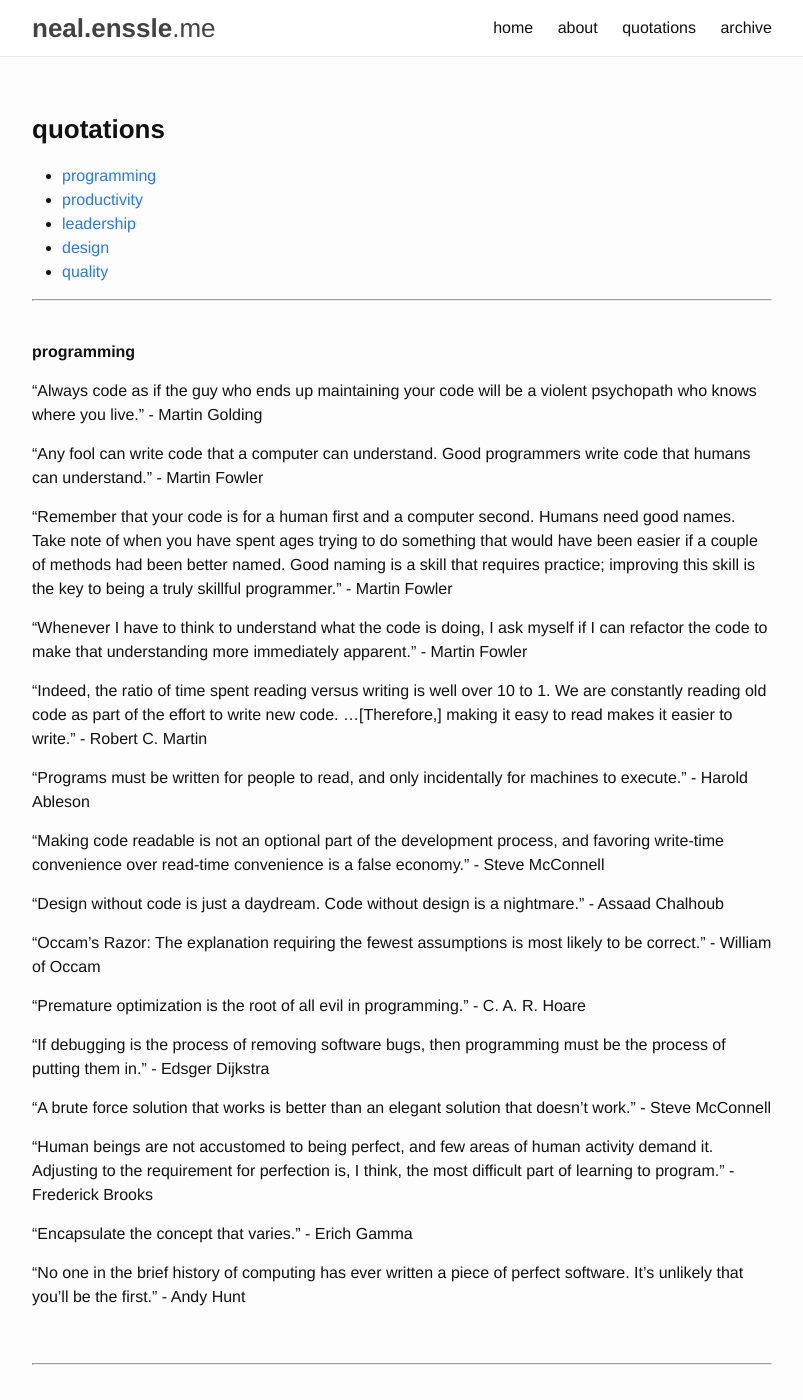
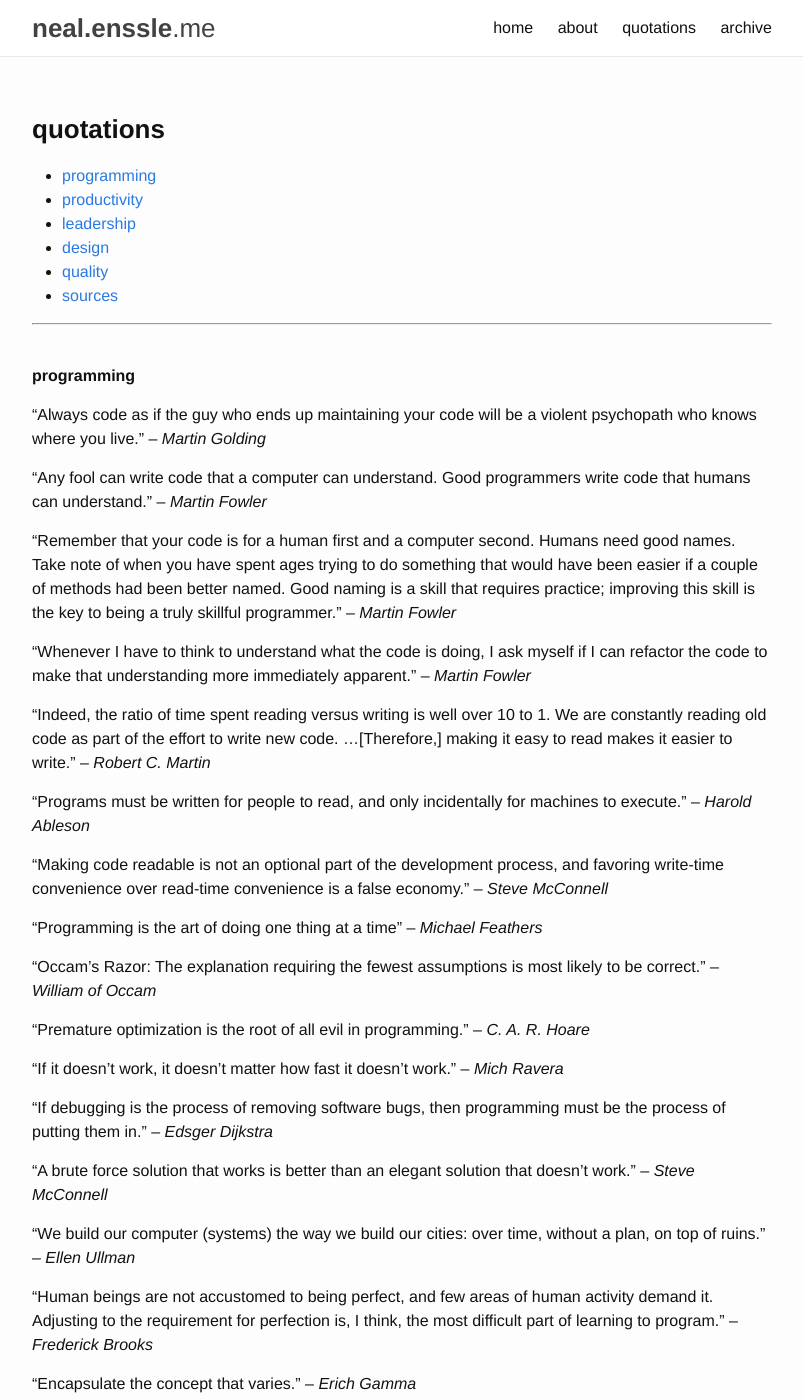
Before and after one commit to nealenssle/nealenssle.github.io, a Jekyll site: the page built from pages/quotes.md, in a window 1280 px wide and 1400 px high. Shown: the whole window, without its empty margins (238-1041 px from the left). Built offline with Jekyll 4.4.1, drawn with Linux system fonts in a browser that asks for light colours; some of the changed text lies outside the part shown.

Commit message:
Styling updates to Quotations page.

```diff
--- a/pages/quotes.md
+++ b/pages/quotes.md
@@ -9,131 +9,145 @@ permalink: /quotes
 - [leadership](#leadership)
 - [design](#design)
 - [quality](#quality)
+- [sources](#sources)
 
 <hr /><br />
 
 ### programming
 
-"Always code as if the guy who ends up maintaining your code will be a violent psychopath who knows where you live." - Martin Golding
+"Always code as if the guy who ends up maintaining your code will be a violent psychopath who knows where you live." &ndash; _Martin Golding_
 
-"Any fool can write code that a computer can understand. Good programmers write code that humans can understand." - Martin Fowler
+"Any fool can write code that a computer can understand. Good programmers write code that humans can understand." &ndash; _Martin Fowler_
 
-"Remember that your code is for a human first and a computer second. Humans need good names. Take note of when you have spent ages trying to do something that would have been easier if a couple of methods had been better named. Good naming is a skill that requires practice; improving this skill is the key to being a truly skillful programmer." - Martin Fowler
+"Remember that your code is for a human first and a computer second. Humans need good names. Take note of when you have spent ages trying to do something that would have been easier if a couple of methods had been better named. Good naming is a skill that requires practice; improving this skill is the key to being a truly skillful programmer." &ndash; _Martin Fowler_
 
-"Whenever I have to think to understand what the code is doing, I ask myself if I can refactor the code to make that understanding more immediately apparent." - Martin Fowler
+"Whenever I have to think to understand what the code is doing, I ask myself if I can refactor the code to make that understanding more immediately apparent." &ndash; _Martin Fowler_
 
-"Indeed, the ratio of time spent reading versus writing is well over 10 to 1. We are constantly reading old code as part of the effort to write new code. ...[Therefore,] making it easy to read makes it easier to write." - Robert C. Martin
+"Indeed, the ratio of time spent reading versus writing is well over 10 to 1. We are constantly reading old code as part of the effort to write new code. ...[Therefore,] making it easy to read makes it easier to write." &ndash; _Robert C. Martin_
 
-"Programs must be written for people to read, and only incidentally for machines to execute." - Harold Ableson
+"Programs must be written for people to read, and only incidentally for machines to execute." &ndash; _Harold Ableson_
 
-"Making code readable is not an optional part of the development process, and favoring write-time convenience over read-time convenience is a false economy." - Steve McConnell
+"Making code readable is not an optional part of the development process, and favoring write-time convenience over read-time convenience is a false economy." &ndash; _Steve McConnell_
 
-"Design without code is just a daydream. Code without design is a nightmare." - Assaad Chalhoub
+"Programming is the art of doing one thing at a time" &ndash; _Michael Feathers_
 
-"Occam's Razor: The explanation requiring the fewest assumptions is most likely to be correct." - William of Occam
+"Occam's Razor: The explanation requiring the fewest assumptions is most likely to be correct." &ndash; _William of Occam_
 
-"Premature optimization is the root of all evil in programming." - C. A. R. Hoare
+"Premature optimization is the root of all evil in programming." &ndash; _C. A. R. Hoare_
 
-"If debugging is the process of removing software bugs, then programming must be the process of putting them in." - Edsger Dijkstra
+"If it doesn’t work, it doesn’t matter how fast it doesn’t work." &ndash; _Mich Ravera_
 
-"A brute force solution that works is better than an elegant solution that doesn't work." - Steve McConnell
+"If debugging is the process of removing software bugs, then programming must be the process of putting them in." &ndash; _Edsger Dijkstra_
 
-"Human beings are not accustomed to being perfect, and few areas of human activity demand it. Adjusting to the requirement for perfection is, I think, the most difficult part of learning to program." - Frederick Brooks
+"A brute force solution that works is better than an elegant solution that doesn't work." &ndash; _Steve McConnell_
 
-"Encapsulate the concept that varies." - Erich Gamma
+"We build our computer (systems) the way we build our cities: over time, without a plan, on top of ruins." &ndash; _Ellen Ullman_
 
-"No one in the brief history of computing has ever written a piece of perfect software. It's unlikely that you'll be the first." - Andy Hunt
+"Human beings are not accustomed to being perfect, and few areas of human activity demand it. Adjusting to the requirement for perfection is, I think, the most difficult part of learning to program." &ndash; _Frederick Brooks_
+
+"Encapsulate the concept that varies." &ndash; _Erich Gamma_
+
+"No one in the brief history of computing has ever written a piece of perfect software. It's unlikely that you'll be the first." &ndash; _Andy Hunt_
 
 <br />
 <hr /><br />
 
 ### productivity
 
-"Weeks of programming can save hours of planning." - Unknown
+"Weeks of programming can save hours of planning." &ndash; _Unknown_
 
-"People under time pressure don't think faster." - Tom Lister
+"People under time pressure don't think faster." &ndash; _Tom Lister_
 
-"Parkinson's Law: Work expands so as to fill the time available for its completion." - Cyril Northcote Parkinson
+"Parkinson's Law: Work expands so as to fill the time available for its completion." &ndash; _Cyril Northcote Parkinson_
 
-"Brooks' Law: Adding manpower to a late software project makes it later." - Frederick Brooks
+"Brooks' Law: Adding manpower to a late software project makes it later." &ndash; _Frederick Brooks_
 
-"What one programmer can do in a month, two programmers can do in two." - Frederick Brooks
+"What one programmer can do in a month, two programmers can do in two." &ndash; _Frederick Brooks_
 
-"When people say that pair programming reduces productivity, I answer that would be true if the most time consuming part of programming was typing." - Martin Fowler
+"When people say that pair programming reduces productivity, I answer that would be true if the most time consuming part of programming was typing." &ndash; _Martin Fowler_
 
-"You can't control what you can't measure." - Tom DeMarco
+"You can't control what you can't measure." &ndash; _Tom DeMarco_
 
-"Excuses sound like they feel." - Michael Lopp
+"Excuses sound like they feel." &ndash; _Michael Lopp_
 
-"The skillsets that let people thrive in dysfunctional situations may not translate to healthy situations. And vice versa." - John Cutler
+"The skillsets that let people thrive in dysfunctional situations may not translate to healthy situations. And vice versa." &ndash; _John Cutler_
 
-"Poor management can increase software costs more rapidly than any other factor." - Barry Boehm
+"Poor management can increase software costs more rapidly than any other factor." &ndash; _Barry Boehm_
 
-"Conway's Law: Any organization that designs a system (defined broadly) will produce a design whose structure is a copy of the organization's communication structure." - Mel Conway
+"Conway's Law: Any organization that designs a system (defined broadly) will produce a design whose structure is a copy of the organization's communication structure." &ndash; _Mel Conway_
 
-"Computer Science is the only discipline in which we view adding a new wing to a building as being maintenance." - Jim Hornig
+"Computer Science is the only discipline in which we view adding a new wing to a building as being maintenance." &ndash; _Jim Hornig_
 
-"The trouble with programmers is that you can never tell what a programmer is doing until it's too late." - Seymour Cray
+"The trouble with programmers is that you can never tell what a programmer is doing until it's too late." &ndash; _Seymour Cray_
 
-"When it comes to processes, adherence to the process frequently becomes the objective, as opposed to achieving the objective that the process was put in place to achieve." - David Marquet
+"When it comes to processes, adherence to the process frequently becomes the objective, as opposed to achieving the objective that the process was put in place to achieve." &ndash; _David Marquet_
 
-"In all large corporations, there is a pervasive fear that someone, somewhere is having fun with a computer on company time." - John Dvorak
+"In all large corporations, there is a pervasive fear that someone, somewhere is having fun with a computer on company time." &ndash; _John Dvorak_
 
-"Documentation is like sex; when it's good, it's very, very good, and when it's bad, it's better than nothing." - Dick Brandon
+"Documentation is like sex; when it's good, it's very, very good, and when it's bad, it's better than nothing." &ndash; _Dick Brandon_
 
 <br />
 <hr /><br />
 
 ### leadership
 
-"In any moment of decision, the best thing you can do is the right thing, the next best thing is the wrong thing, and the worst thing you can do is nothing." - Theodore Roosevelt
+"In any moment of decision, the best thing you can do is the right thing, the next best thing is the wrong thing, and the worst thing you can do is nothing." &ndash; _Theodore Roosevelt_
 
-"Coming to grips with the crazy in people, understanding it, dwelling in it, making it work, is the real job of management." - Joe Dunn
+"Coming to grips with the crazy in people, understanding it, dwelling in it, making it work, is the real job of management." &ndash; _Joe Dunn_
 
-"Learning is limited by an organization's ability to keep its people." - Tom DeMarco
+"Learning is limited by an organization's ability to keep its people." &ndash; _Tom DeMarco_
 
-"An organisation that treats its programmers as morons will soon have programmers that are willing and able to act like morons only." - Bjarne Stroustrup
+"An organisation that treats its programmers as morons will soon have programmers that are willing and able to act like morons only." &ndash; _Bjarne Stroustrup_
 
-"Treating your rocket scientist employees as if they were still in kindergarten is not an isolated phenomenon. Almost every company has some kind of incentive program that is insulting and demeaning." - Joel Spolsky
+"Treating your rocket scientist employees as if they were still in kindergarten is not an isolated phenomenon. Almost every company has some kind of incentive program that is insulting and demeaning." &ndash; _Joel Spolsky_
 
-"If you think your management doesn't know what it's doing or that your organization turns out low-quality software crap that embarrasses you, then leave." - Ed Yourdon
+"If you think your management doesn't know what it's doing or that your organization turns out low-quality software crap that embarrasses you, then leave." &ndash; _Ed Yourdon_
 
-"The job of the average manager requires a shift in focus every few minutes. The job of the average software developer requires that the developer not shift focus more often than every few hours." - Steve McConnell
+"The job of the average manager requires a shift in focus every few minutes. The job of the average software developer requires that the developer not shift focus more often than every few hours." &ndash; _Steve McConnell_
 
-"All good work is done in defiance of management." - Bob Woodward
+"All good work is done in defiance of management." &ndash; _Bob Woodward_
 
-"There are always two or three sides to every story." - Neal Enssle
+"There are always two or three sides to every story." &ndash; _Neal Enssle_
 
-"Be productive, be fantastically clever when necessary, speak truth to power, hit your dates, and don't ship crap." - Michael Lopp
+"Be productive, be fantastically clever when necessary, speak truth to power, hit your dates, and don't ship crap." &ndash; _Michael Lopp_
 
-"Even in such technical lines as engineering, about 15% of one's financial success is due one's technical knowledge and about 85% is due to skill in human engineering, to personality and the ability to lead people." - Dale Carnegie
+"Even in such technical lines as engineering, about 15% of one's financial success is due one's technical knowledge and about 85% is due to skill in human engineering, to personality and the ability to lead people." &ndash; _Dale Carnegie_
 
-"Enthusiasm is table stakes for a junior developer." - Neal Enssle
+"Enthusiasm is table stakes for a junior developer." &ndash; _Neal Enssle_
 
 <br />
 <hr /><br />
 
 ### design
 
-"Design adds value faster than it adds cost." - Joel Spolsky
+"Design adds value faster than it adds cost." &ndash; _Joel Spolsky_
 
-"The user's going to pick dancing pigs over security every time." - Bruce Schneier
+"Design without code is just a daydream. Code without design is a nightmare." &ndash; _Assaad Chalhoub_
 
-"Luck is the residue of design." - Branch Rickey
+"Luck is the residue of design." &ndash; _Branch Rickey_
 
-"Innovation is saying NO to 1,000 things. People think focus means saying yes to the thing you've got to focus on.... It means saying no to the hundred other good ideas that there are. You have to pick carefully." - Steve Jobs
+"Innovation is saying NO to 1,000 things. People think focus means saying yes to the thing you've got to focus on.... It means saying no to the hundred other good ideas that there are. You have to pick carefully." &ndash; _Steve Jobs_
 
-"Innovation has nothing to do with how many R&D dollars you have. When Apple came up with the Mac, IBM was spending at least 100 times more on R&D. It's not about money. It's about the people you have, how you're led, and how much you get it." - Steve Jobs
+"Innovation has nothing to do with how many R&D dollars you have. When Apple came up with the Mac, IBM was spending at least 100 times more on R&D. It's not about money. It's about the people you have, how you're led, and how much you get it." &ndash; _Steve Jobs_
 
 <br />
 <hr /><br />
 
 ### quality
 
-"All methodologies are based on fear." - Kent Beck
+"All methodologies are based on fear." &ndash; _Kent Beck_
 
-"Optimism is an occupational hazard of programming. Feedback is the treatment." - Kent Beck
+"Show me a team that has no bugs at launch, and I’ll show you one that should have shipped a long time ago." &ndash; _Brandon Chu_
 
-"Vacation-oriented architecture (VOA): The practice of designing a system in such a way as to allow one to take an occasional vacation." - Neal Enssle
+"Optimism is an occupational hazard of programming. Feedback is the treatment." &ndash; _Kent Beck_
 
-"Show me a team that has no bugs at launch, and I’ll show you one that should have shipped a long time ago." - Brandon Chu
+"The user's going to pick dancing pigs over security every time." &ndash; _Bruce Schneier_
+
+"Vacation-oriented architecture (VOA): The practice of designing a system in such a way as to allow one to take an occasional vacation." &ndash; _Neal Enssle_
+
+<br />
+<hr /><br />
+
+### sources
+
+- [Programming Wisdom](https://twitter.com/CodeWisdom)
```
